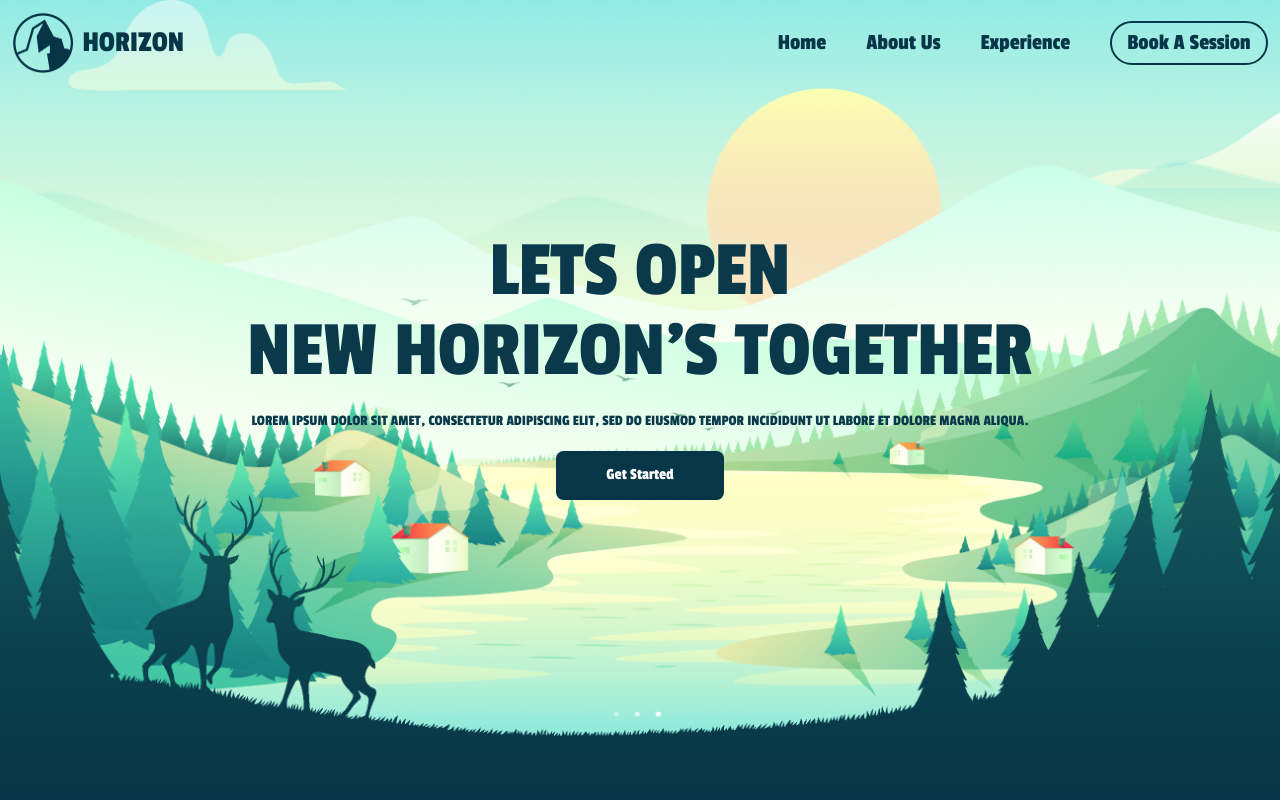
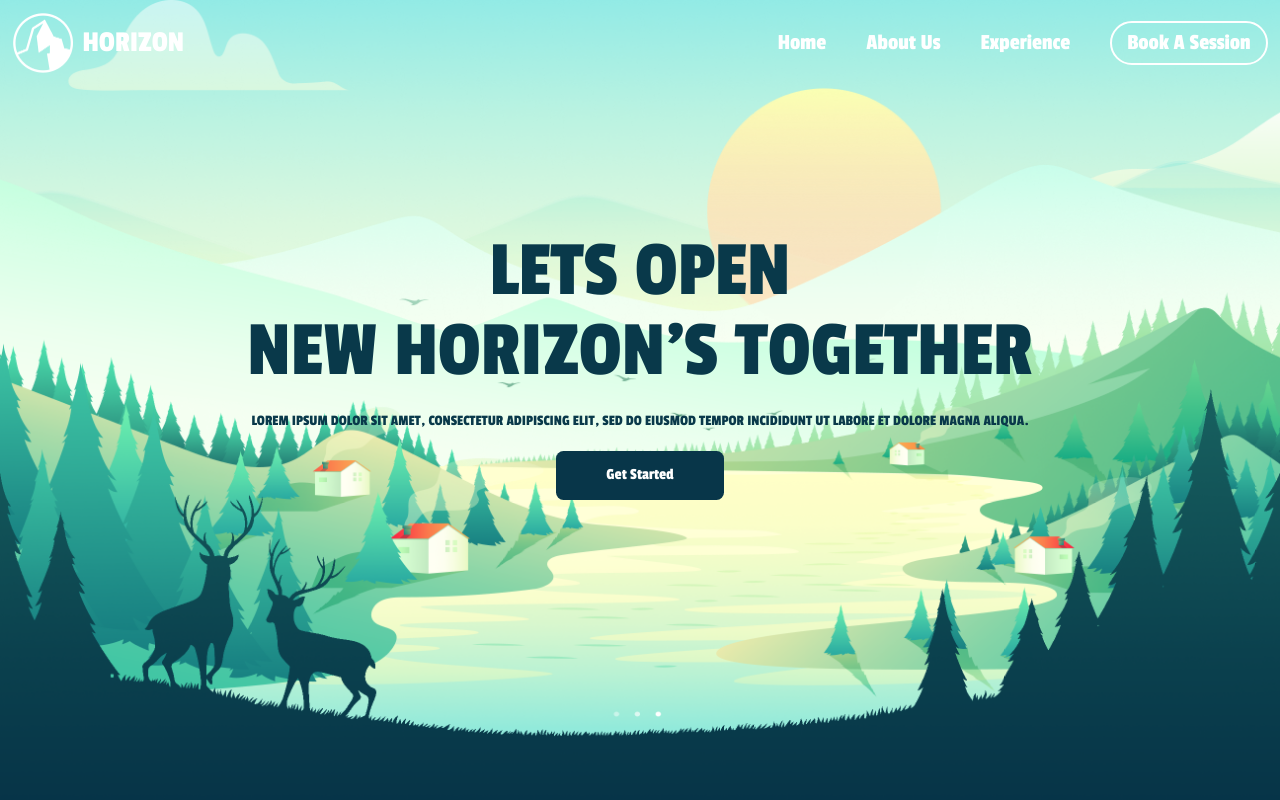
Before and after one commit to fragtex-eth/LP-NewHorizons, a React (Vite) app in the folder Frontend/: page / in a window 1280 px wide. Shown: the top 800 px of the page. Built offline with nearby package versions, Linux system fonts and the light colour scheme.

Commit message:
Remove overflow

```diff
--- a/Frontend/src/App.tsx
+++ b/Frontend/src/App.tsx
@@ -2,12 +2,13 @@ import Header from "./components/header/header";
 import Discover from "./components/discover/discover";
 import MultiLayerParallax from "./components/multiLayerParallax/multiLayerParallax";
 import { useRef } from "react";
-import { useScroll, useTransform } from "framer-motion";
+import { useInView, useScroll, useTransform } from "framer-motion";
 import { motion } from "framer-motion";
 import { useEffect, useState } from "react";
 function App() {
   const ref = useRef(null);
   const [headerTextColor, setHeaderTextColor] = useState("primary");
+  const isInView = useInView(ref);
 
   const { scrollYProgress } = useScroll({
     target: ref,
@@ -18,6 +19,9 @@ function App() {
     primary: { color: "#083649" },
     white: { color: "#fff" },
   };
+  useEffect(() => {
+    console.log(isInView);
+  }, [isInView]);
   return (
     <>
       <motion.div
@@ -28,12 +32,8 @@ function App() {
       >
         <Header color={headerTextColor} />
       </motion.div>
-      <motion.div
-        onViewportLeave={() => setHeaderTextColor("white")}
-        onViewportEnter={() => setHeaderTextColor("primary")}
-        ref={ref}
-        className="w-full h-screen p-10 relative"
-      >
+      <motion.div ref={ref} className="w-full h-screen p-10 relative">
+        <MultiLayerParallax refP={ref} />
         <div className=" h-full flex flex-col z-1">
           <motion.main
             style={{ y: textY }}
@@ -52,9 +52,12 @@ function App() {
             </button>
           </motion.main>
         </div>
-        <MultiLayerParallax refP={ref} />
       </motion.div>
       <Discover />
+      <motion.div
+        onViewportEnter={() => setHeaderTextColor("white")}
+        onViewportLeave={() => setHeaderTextColor("primary")}
+      ></motion.div>
     </>
   );
 }
--- a/Frontend/src/index.css
+++ b/Frontend/src/index.css
@@ -28,4 +28,5 @@ body {
   display: flex;
   min-width: 100%;
   min-height: 100vh;
+  overflow-x: hidden;
 }
```
